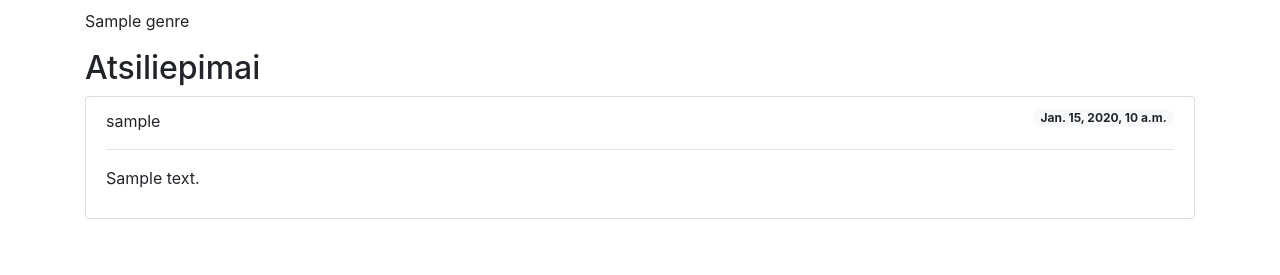
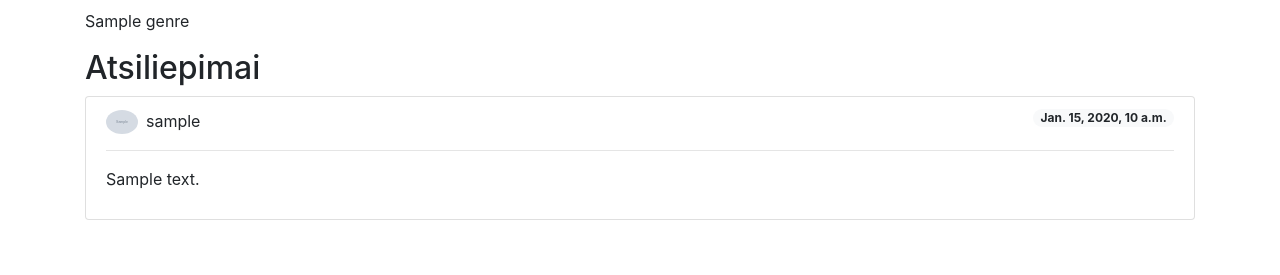
Before and after one commit to infohata/django_library_2022_06, a Django app: page /books/1 in a window 1280 px wide. Shown: the part 525-800 px from the top of the page. Run offline with Django 4.2, Linux system fonts and the light colour scheme; tables that the repository leaves empty hold one stand-in row (values such as "Sample post"); grey boxes marked "Sample" are stand-in pictures; some libraries are stand-ins or nearby versions.

Commit message:
picture to reader comments

```diff
--- a/mysite/library/templates/book.html
+++ b/mysite/library/templates/book.html
@@ -14,7 +14,7 @@
     {% for review in book.reviews.all %}
         <li class="list-group-item">
             <span class="badge badge-light float-right badge-pill">{{ review.date_created }}</span>
-            <span>{{ review.reviewer }}</span><hr>
+            <span><img class="mr-2 rounded-circle" style="max-height: 24px;" src="{{ review.reviewer.profile.picture.url }}">{{ review.reviewer }}</span><hr>
             <p>{{ review.content }}</p>
         </li>
     {% endfor %}
```
